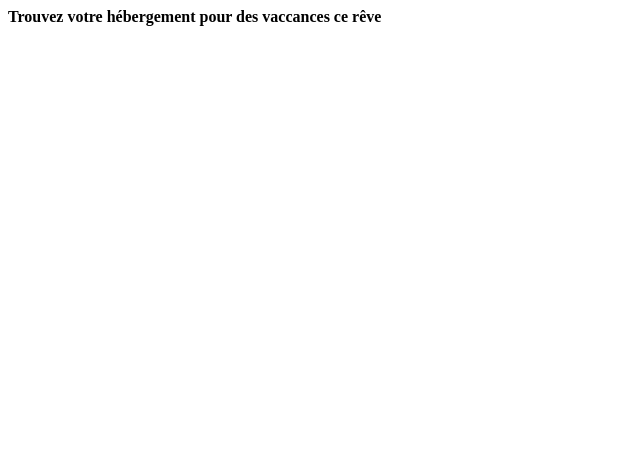
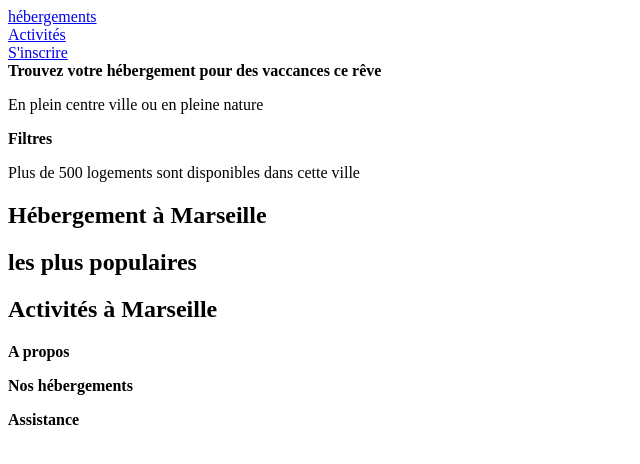
Before and after one commit to nicolast85/NicolasTuller_2_26052021, a plain HTML site: page index.html in a window 1280 px wide. Shown: the whole page, without its empty margins (0-640 px from the left). Drawn offline with Linux system fonts and the light colour scheme.

Commit message:
début menu et titre

```diff
--- a/index.html
+++ b/index.html
@@ -16,21 +16,34 @@
                     </div>
                     <nav>
                     <!--Menu-->
+                        <div>
+                            <a href="#hebergement">hébergements</a>
+                        </div>
+                        <div>
+                            <a href="#activite">Activités</a>
+                        </div>
                     </nav>
                     <div>
                     <!--Inscription-->
+                            <a href="#inscription">S'inscrire</a>
                     </div>
                 </div>
-                <div><strong>Trouvez votre hébergement pour des vaccances ce rêve</strong>
+                <div><strong>Trouvez votre hébergement pour des vaccances ce rêve</strong><br >
+                    <p>En plein centre ville ou en pleine nature</p>
                 <!--Recherche-->
                 </div>
                 <div>
                 <!--Filtres-->
+                <p><strong>Filtres</strong></p>
+                </div>
+                <div>
+                    <p>Plus de 500 logements sont disponibles dans cette ville</p>
                 </div>
             </header>
             <section>
                 <div>
-                <!--hebergements à Marseilles-->
+                <!--hebergements à Marseille-->
+                <h2>Hébergement à Marseille</h2>
                     <div></div>
                     <div></div>
                     <div></div>
@@ -39,11 +52,13 @@
                     <div></div>
                 </div>
                 <!--Les plus populaires-->
+                <h2>les plus populaires</h2>
                     <div></div>
                     <div></div>
                     <div></div>
             </section>
             <section>
+                <h2>Activités à Marseille</h2>
             <!--Activités à Marseille-->
                 <div></div>
                 <div></div>
@@ -52,7 +67,23 @@
                 <div></div>
                 <div></div>
             </section>
-            <footer></footer>
+            <footer>
+                <div>
+                    <p><strong>A propos</strong></p>
+                <!--A propos-->
+                    <nav></nav>
+                </div>
+                <div>
+                    <p><strong>Nos hébergements</strong></p>
+                <!--Nos hébergements-->
+                    <nav></nav>
+                </div>
+                <div>
+                    <p><strong>Assistance</strong></p>
+                <!--Assistance-->
+                    <nav></nav>
+                </div>
+            </footer>
         </div>
     </body>
 </html>
```
